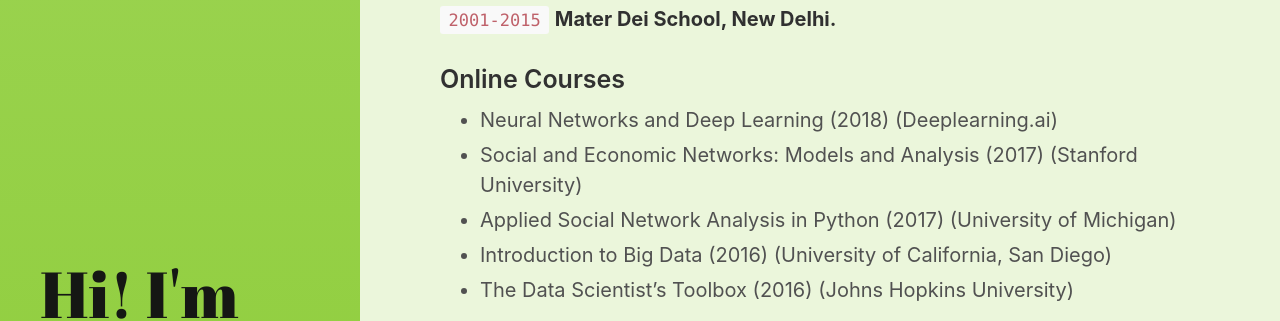
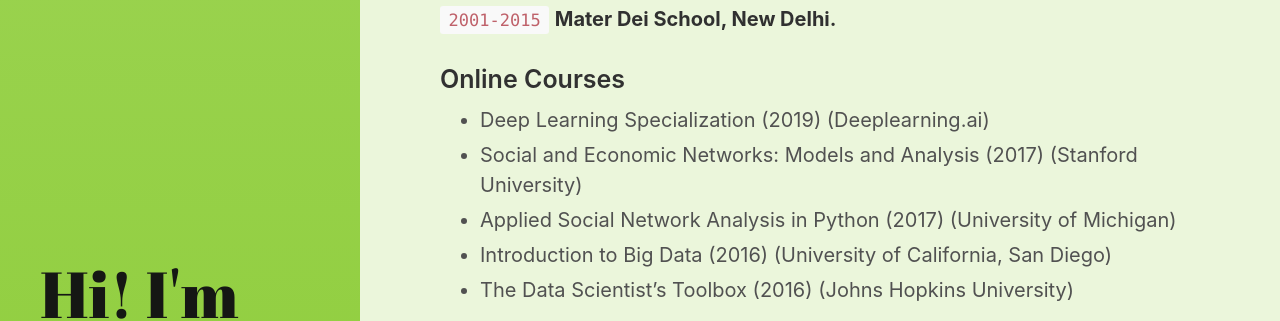
Before and after one commit to zeddmaxx/zeddmaxx.github.io, a Jekyll site: the page built from resume.md, in a window 1280 px wide. Shown: the part 962-1283 px from the top of the page. Built offline with Jekyll 4.4.1, drawn with Linux system fonts in a browser that asks for light colours.

Commit message:
Boom! Roasted!

```diff
--- a/resume.md
+++ b/resume.md
@@ -36,7 +36,7 @@ __Indira Gandhi Delhi Technical University for Women, New Delhi.__
 __Mater Dei School, New Delhi.__
 
 ### Online Courses
-- Neural Networks and Deep Learning (2018) (Deeplearning.ai)
+- Deep Learning Specialization (2019) (Deeplearning.ai)
 - Social and Economic Networks: Models and Analysis (2017) (Stanford University)
 - Applied Social Network Analysis in Python (2017) (University of Michigan)
 - Introduction to Big Data (2016) (University of California, San Diego)
```
